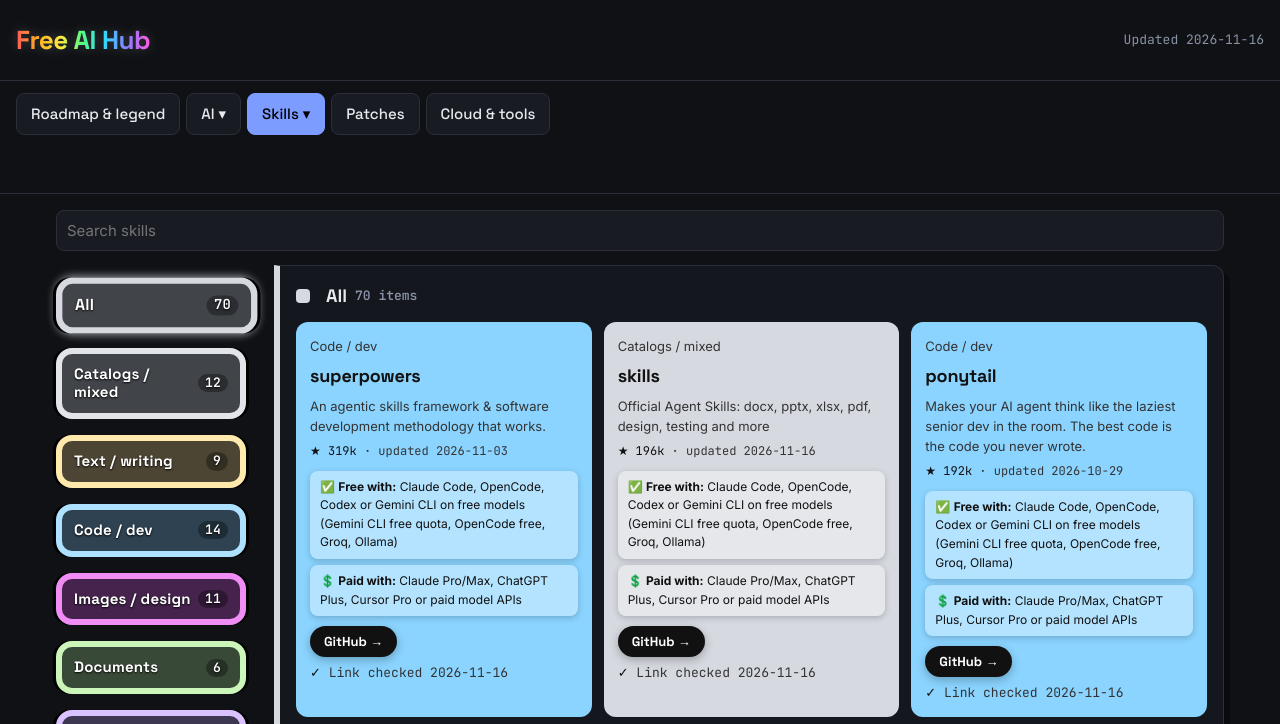
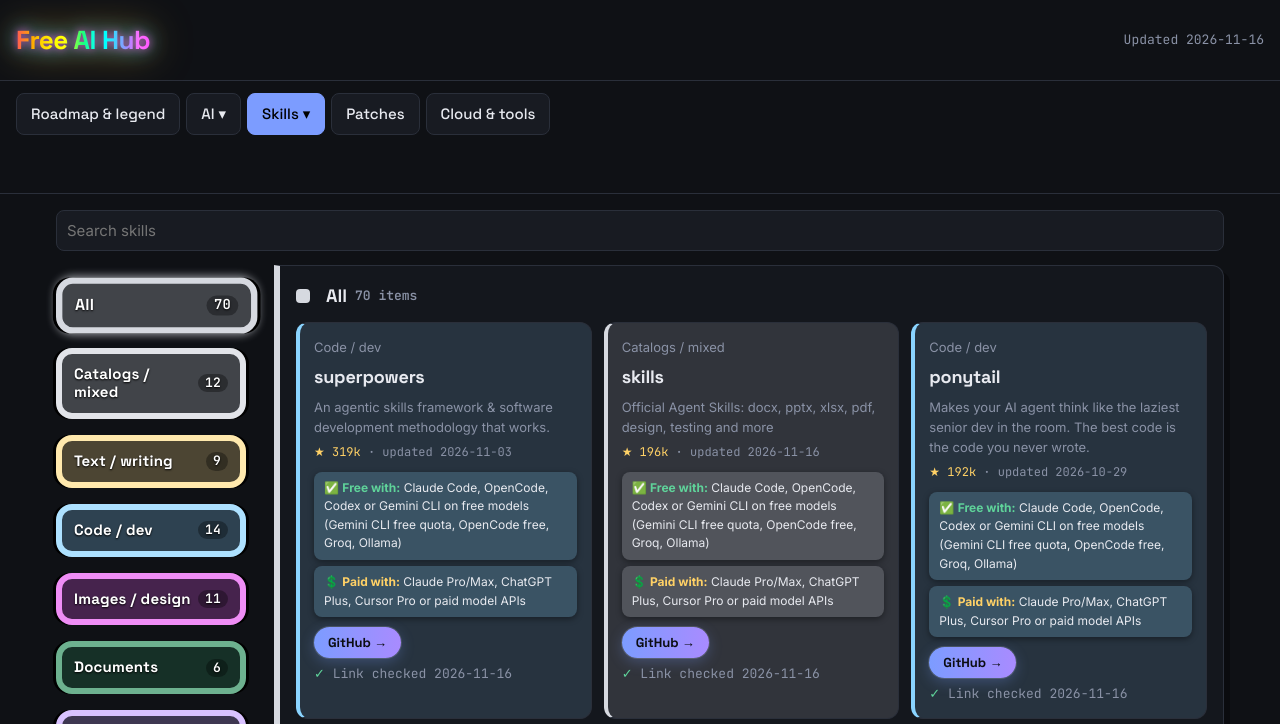
Before and after one commit to WaleriaPolanska/free-ai-hub, a plain HTML site: page index.html in a window 1280 px wide. Both pictures are taken after a click on the button "Skills ▾". Shown: the top 724 px of the page. Drawn offline with Linux system fonts and the light colour scheme.

Commit message:
Dark tinted cards with lighter same-color boxes, pine green, glowing rainbow title
Co-Authored-By: Claude Opus 5.5 <noreply@anthropic.com>

```diff
--- a/index.html
+++ b/index.html
@@ -8,10 +8,10 @@
 <link href="https://fonts.googleapis.com/css2?family=Inter:wght@400;500;600;700&family=Space+Grotesk:wght@500;600;700&family=JetBrains+Mono:wght@400;600&display=swap" rel="stylesheet">
 <style>
 :root{--bg:#0f1115;--card:#181b22;--line:#2a2f3a;--tx:#e8eaf0;--mut:#8a92a6;--acc:#7c9cff;
---text:#ffe08a;--dev:#8ad4ff;--image:#e85cf0;--docs:#b6f09c;--research:#c9a8ff;--data:#ffb87a;--media:#ff8a8a;--catalog:#d6d9e0;--page:#14171d}
+--text:#ffe08a;--dev:#8ad4ff;--image:#e85cf0;--docs:#2f8f5f;--research:#c9a8ff;--data:#ffb87a;--media:#ff8a8a;--catalog:#d6d9e0;--page:#14171d}
 *{box-sizing:border-box}body{margin:0;background:var(--bg);color:var(--tx);font:15px/1.55 "Inter",system-ui,sans-serif}
 h1,h2,h3,nav button,.tabs button,.v{font-family:"Space Grotesk","Inter",system-ui,sans-serif!important}
-h1{font-size:26px!important;letter-spacing:-.5px;background:linear-gradient(90deg,#ff5a5a,#ffb020,#ffeb3b,#4dff88,#33d6ff,#8c7bff,#ff5ce1);-webkit-background-clip:text;background-clip:text;color:transparent;filter:drop-shadow(0 0 6px #ffffff33)}
+h1{font-size:26px!important;letter-spacing:-.5px;background:linear-gradient(90deg,#ff5a5a,#ffb020,#ffeb3b,#4dff88,#33d6ff,#8c7bff,#ff5ce1);-webkit-background-clip:text;background-clip:text;color:transparent;filter:saturate(1.4) brightness(1.15) drop-shadow(0 0 4px #ff5ce1cc) drop-shadow(0 0 10px #33d6ffaa) drop-shadow(0 0 18px #ffb02088)}
 .c h3{font-size:18px!important;letter-spacing:-.2px}
 .meta,.upd,.tag,.cnt,.st{font-family:"JetBrains Mono",ui-monospace,monospace}
 header{padding:20px 16px;border-bottom:1px solid var(--line);display:flex;flex-wrap:wrap;gap:12px;align-items:center;justify-content:space-between}
@@ -27,27 +27,28 @@ main{max-width:1200px;margin:0 auto;padding:16px}
 .c{background:var(--card);border:1px solid var(--line);border-radius:12px;padding:14px;display:flex;flex-direction:column;gap:6px}
 .c h3{margin:0;font-size:16px}.v{font-weight:700;color:var(--acc)}.d{color:var(--mut);font-size:13px}
 .tags{display:flex;flex-wrap:wrap;gap:4px}.tag{font-size:11px;padding:2px 7px;border-radius:99px;border:1px solid var(--line);color:var(--mut)}
-.st{font-size:11px;font-weight:700}.st.ok{color:#6ee7a0}.st.part{color:#ffd166}.st.off{color:#ff6b6b}
-.skill{color:#111;border:none}.skill .d{color:#333}.skill a{color:#111}.skill .upd{color:#333}
+.st{font-size:11px;font-weight:700}.st.ok{color:#2f8f5f}.st.part{color:#ffd166}.st.off{color:#ff6b6b}
+
 a{color:#8fb0ff;text-decoration-color:#8fb0ff66;text-underline-offset:3px}a:hover{color:#c3d3ff}
 .go{display:inline-flex;align-items:center;gap:6px;align-self:flex-start;margin-top:4px;padding:7px 14px;border-radius:99px;background:linear-gradient(90deg,#7c9cff,#a98bff);color:#0b0d12!important;font:700 13px "Space Grotesk",sans-serif;text-decoration:none;box-shadow:0 0 0 1px #ffffff22,0 4px 14px #7c9cff44;transition:transform .15s,box-shadow .15s}
 .go:hover{transform:translateY(-1px);box-shadow:0 0 0 1px #fff6,0 6px 20px #a98bff88}
 .go.alt{background:linear-gradient(90deg,#ffb87a,#ff8a8a)}
-.skill .go{background:#111;color:#fff!important;box-shadow:0 3px 10px #0004}
-.i-star{color:#ffd166}.i-dl{color:#5ee3ff}.i-like{color:#ff6fae}.i-ok{color:#6ee7a0}.i-warn{color:#ffa94d}.i-lic{color:#c9a8ff}
-.skill .i-star,.skill .i-ok,.skill .i-warn{color:#111}
-.fw{color:#6ee7a0}.pw{color:#ffd166}.skill .fw,.skill .pw{color:#111}
+
+.i-star{color:#ffd166}.i-dl{color:#5ee3ff}.i-like{color:#ff6fae}.i-ok{color:#5fd39a}.i-warn{color:#ffa94d}.i-lic{color:#c9a8ff}
+
+.fw{color:#5fd39a}.pw{color:#ffd166}
 .cost{border-top:none!important;padding-top:2px!important;gap:6px!important}
-.cost>div{background:color-mix(in srgb,var(--card) 88%,#fff);border-radius:8px;padding:7px 10px;box-shadow:0 2px 6px #0006}
-.c.skill .cost>div{background:#ffffff59;box-shadow:0 2px 6px #0003}
+.c.pc{background:color-mix(in srgb,var(--pc) 13%,var(--card))}
+.cost>div{background:color-mix(in srgb,var(--pc,#fff) 30%,var(--card));border-radius:8px;padding:7px 10px;box-shadow:0 2px 6px #0006}
+
 .c{transition:transform .15s,box-shadow .15s}.c:hover{transform:translateY(-2px);box-shadow:0 8px 24px #0006}h2{font-size:18px;margin:22px 0 10px}
 .sw{display:inline-block;width:14px;height:14px;border-radius:4px;vertical-align:middle;margin-right:8px}
 nav{padding-bottom:58px}nav:hover .dd:not(:hover) .menu{display:none}.dd{position:relative}.menu{display:none;position:absolute;top:100%;left:50%;transform:translateX(-50%);padding-top:8px;gap:4px;white-space:nowrap}.dd:hover .menu{display:flex}
-.menu button{padding:8px 10px}.menu button.sel{background:#6ee7a0;color:#000;border-color:#6ee7a0}.menu button.sel[data-go=paid]{background:#ffd166;border-color:#ffd166}
+.menu button{padding:8px 10px}.menu button.sel{background:#2f8f5f;color:#000;border-color:#2f8f5f}.menu button.sel[data-go=paid]{background:#ffd166;border-color:#ffd166}
 .tog{display:flex;align-items:center;cursor:pointer;user-select:none}.tog input{display:none}
 .tog span{display:flex;align-items:center;height:100%;padding:8px 14px;border:1px solid var(--line);border-radius:8px;background:var(--card);white-space:nowrap}
-.tog input:checked+span{background:#6ee7a0;color:#000;border-color:#6ee7a0}.hint{margin:-6px 0 12px}
-.cost{font-size:12px;display:flex;flex-direction:column;gap:3px;border-top:1px solid var(--line);padding-top:6px;margin-top:2px}.skill .cost{border-color:#0002}
+.tog input:checked+span{background:#2f8f5f;color:#000;border-color:#2f8f5f}.hint{margin:-6px 0 12px}
+.cost{font-size:12px;display:flex;flex-direction:column;gap:3px;border-top:1px solid var(--line);padding-top:6px;margin-top:2px}
 .warn{background:#2a2410;border:1px solid #ffd166;border-radius:12px;padding:14px;margin-top:12px}.warn p{margin:8px 0 0}
 .book{display:flex;align-items:flex-start}
 .tabs{display:flex;flex-direction:column;gap:16px;padding-top:14px;flex:0 0 190px;margin-right:28px}
@@ -60,7 +61,7 @@ nav{padding-bottom:58px}nav:hover .dd:not(:hover) .menu{display:none}.dd{positio
 .page.flip{animation:flip .55s cubic-bezier(.2,.7,.3,1)}
 @keyframes flip{0%{transform:perspective(1600px) rotateY(-75deg);opacity:.2}60%{opacity:1}100%{transform:perspective(1600px) rotateY(0)}}
 @media (prefers-reduced-motion:reduce){.page.flip{animation:none}}
-.pc{border-left:4px solid var(--pc)}.meta{font-size:12px;color:var(--mut)}.skill .meta{color:#333}
+.pc{border-left:4px solid var(--pc)}.meta{font-size:12px;color:var(--mut)}
 @media (max-width:700px){.book{flex-direction:column}.tabs{flex-direction:row;flex:none;overflow-x:auto;padding:0;width:100%;margin:0 0 10px}
 .tabs button{margin:0;white-space:nowrap;transform-origin:center bottom}
 .page{border-left:1px solid var(--line);border-top:6px solid var(--pc,#d6d9e0);border-radius:0 0 12px 12px;width:100%}}
@@ -109,9 +110,9 @@ ol li,ul li{margin:4px 0}section{display:none}section.on{display:block}
 (async()=>{
 const D=await (await fetch("data.json",{cache:"no-cache"})).json(),$=s=>document.querySelector(s);
 const G={catalog:"Catalogs / mixed",text:"Text / writing",dev:"Code / dev",image:"Images / design",docs:"Documents",research:"Research / search",data:"Data / spreadsheets",media:"Video / audio"};
-const PF={router:["Routers & proxies","#8ad4ff"],agent:["CLI agents","#b6f09c"],ide:["IDE extensions","#c9a8ff"],local:["Local models","#ffb87a"],ui:["Chat UIs","#e85cf0"],mcp:["MCP servers","#ffe08a"],usage:["Usage, hooks & memory","#ff8a8a"],freeapi:["Free API lists","#7ee0c3"]};
+const PF={router:["Routers & proxies","#8ad4ff"],agent:["CLI agents","#2f8f5f"],ide:["IDE extensions","#c9a8ff"],local:["Local models","#ffb87a"],ui:["Chat UIs","#e85cf0"],mcp:["MCP servers","#ffe08a"],usage:["Usage, hooks & memory","#ff8a8a"],freeapi:["Free API lists","#7ee0c3"]};
 const FOLD={skills:Object.fromEntries(Object.entries(G).map(([k,v])=>[k,[v,`var(--${k})`]])),patches:PF};
-const AF={free:{forever:["Free forever","#6ee7a0"],trial:["Credits / trial","#8ad4ff"],local:["Install yourself","#ffb87a"]},paid:{paid:["Nearly free","#ffd166"]}};
+const AF={free:{forever:["Free forever","#2f8f5f"],trial:["Credits / trial","#8ad4ff"],local:["Install yourself","#ffb87a"]},paid:{paid:["Nearly free","#ffd166"]}};
 AF.all={...AF.free,...AF.paid};
 Object.defineProperty(FOLD,"ai",{get:()=>AF[P.ai]});
 const F={ai:"all",skills:"all",patches:"all"};
@@ -142,7 +143,7 @@ function render(){
  const ais=[...D.ai.filter(o=>(P.ai=="all"||(P.ai=="paid"?o.t=="paid":o.t!="paid"))&&(!nc||!o.req.includes("Card"))),...(P.ai!="paid"?D.open:[])].filter(o=>m(o,"ai"));
  book("ai",ais,aik,o=>aik(o)=="local"?openCard(o):`<div class="c pc" style="--pc:${FOLD.ai[aik(o)][1]}"><span class="st ${o.s}">● ${SN[o.s]} · ${TN[o.t]}</span><h3>${esc(o.n)}</h3><div class="v">${esc(o.v)}</div><div class="d">${esc(o.d)}</div>${tags(o.cap)}${o.req.length?`<div class="d">Requires: ${esc(o.req.join(", "))}</div>`:`<div class="d">No requirements</div>`}${link(o,"Visit site")}</div>`,flip);
  book("patches",D.patches.filter(o=>m(o,"patches")),o=>o.f,o=>`<div class="c pc" style="--pc:${PF[o.f][1]}"><div class="d">${PF[o.f][0]}</div><h3>${esc(o.n)}</h3><div class="d">${esc(o.d)}</div>${meta(o)}${cost(o)}${link(o,"GitHub")}</div>`,flip);
- book("skills",D.skills.filter(o=>(P.skills=="all"||o.p==P.skills)&&m(o,"skills")),o=>o.g,o=>`<div class="c skill" style="background:var(--${o.g})"><div class="d">${G[o.g]}</div><h3>${esc(o.n)}</h3><div class="d">${esc(o.d)}</div>${meta(o)}${cost(o)}${link(o,o.repo?"GitHub":"Open")}</div>`,flip);
+ book("skills",D.skills.filter(o=>(P.skills=="all"||o.p==P.skills)&&m(o,"skills")),o=>o.g,o=>`<div class="c pc" style="--pc:var(--${o.g})"><div class="d">${G[o.g]}</div><h3>${esc(o.n)}</h3><div class="d">${esc(o.d)}</div>${meta(o)}${cost(o)}${link(o,o.repo?"GitHub":"Open")}</div>`,flip);
  flip=false;
 }
 let flip=false;
```
